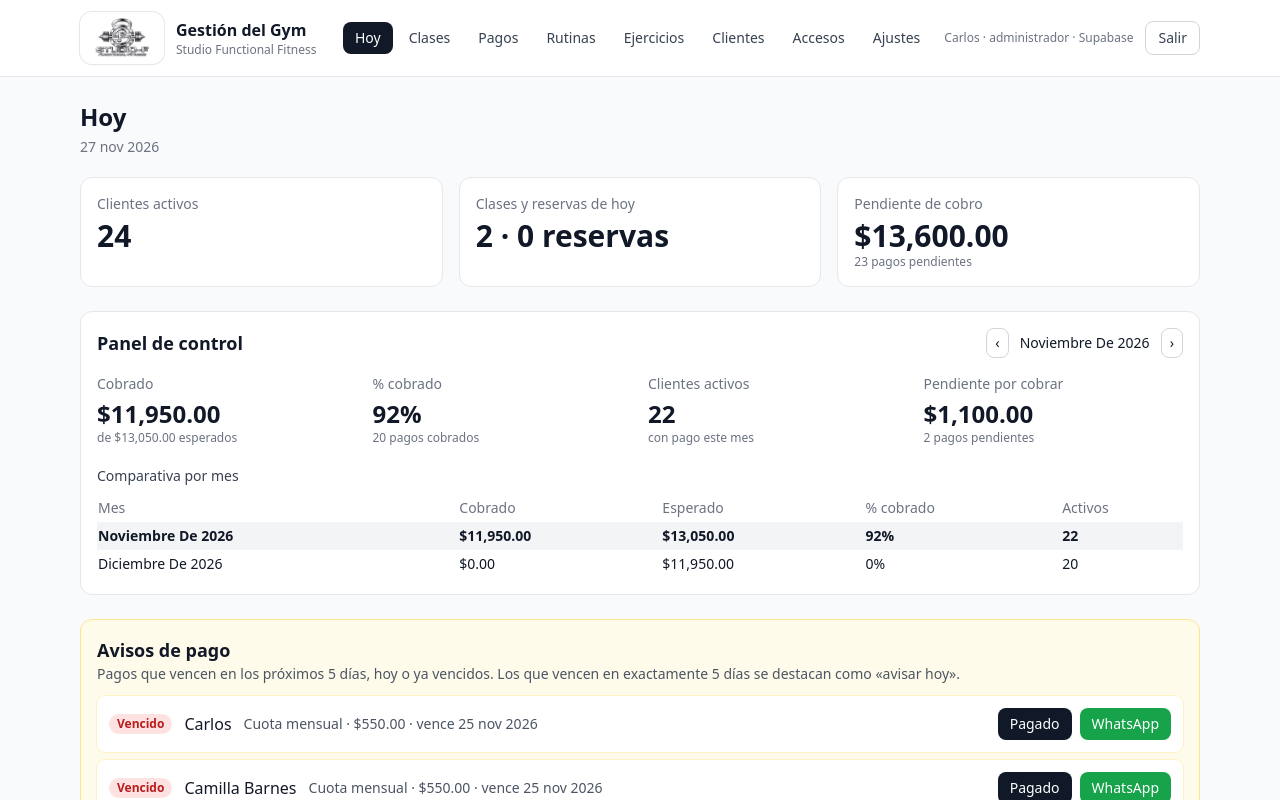
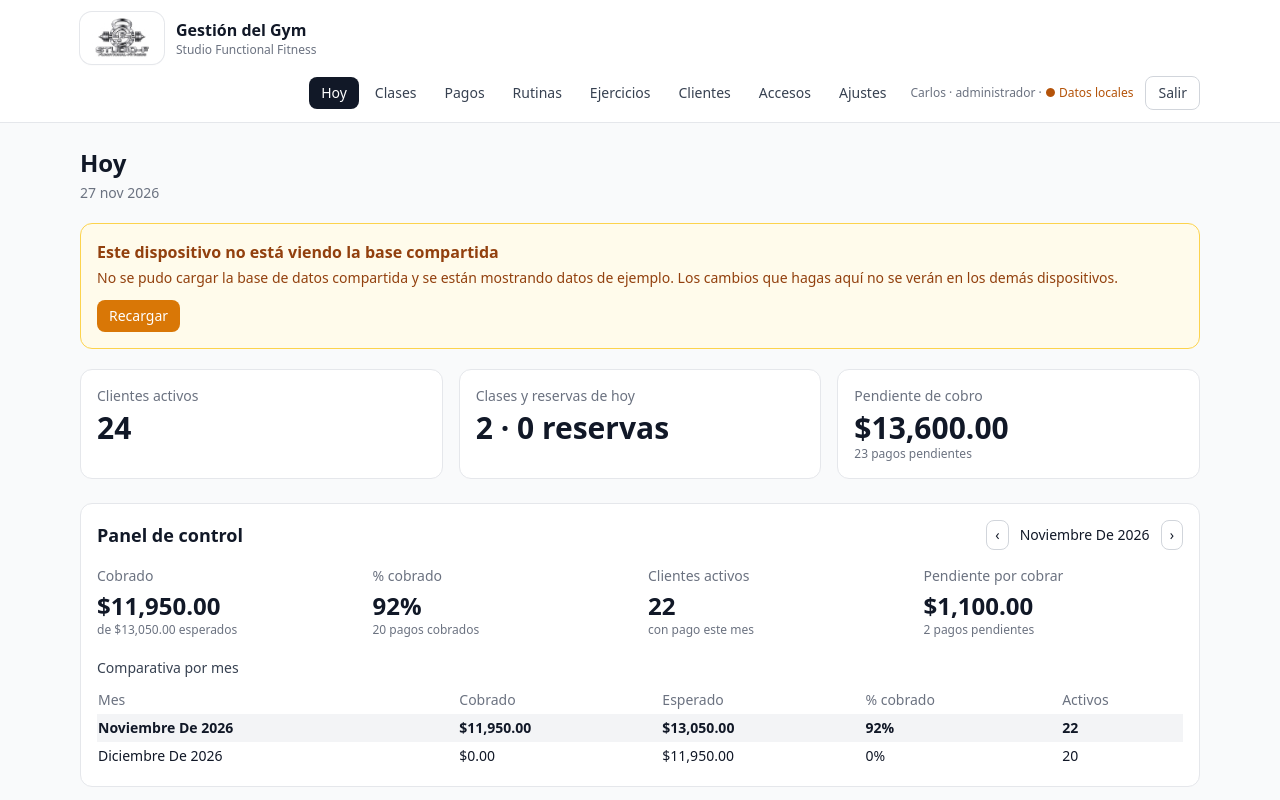
Before and after one commit to cdfm0911-coder/StudioF, a Next.js app: page / in a window 1280 px wide. Both pictures are taken after typing "Sample123" into the empty fields and a click on the button "Crear administrador y entrar". Shown: the top 800 px of the page. Built offline with nearby package versions, Linux system fonts and the light colour scheme; no server answers; the database is empty.

Commit message:
Indicador de base compartida: estado de sincronización en el encabezado y aviso en Hoy

```diff
--- a/app/page.tsx
+++ b/app/page.tsx
@@ -7,7 +7,7 @@ import { getSetting, useGym } from "@/lib/store";
 import { DEFAULT_WHATSAPP_TEMPLATE, formatMXN, formatDateEs, formatMonthEs, mercadopagoLinkKey, monthStats, monthsWithPayments, paymentStatus, PAYMENT_STATUS_LABEL, paymentWhatsAppUrl, shiftMonth, todayISO } from "@/lib/utils";
 
 export default function HoyPage() {
-  const { data, loading, currentUser, markPaid } = useGym();
+  const { data, loading, currentUser, markPaid, syncStatus } = useGym();
   const isAdmin = currentUser?.role === "administrador";
   const today = todayISO();
   const [month, setMonth] = useState(today.slice(0, 7));
@@ -39,6 +39,33 @@ export default function HoyPage() {
       <main className="mx-auto max-w-6xl px-4 py-6">
         <h1 className="text-2xl font-bold">Hoy</h1>
         <p className="mt-1 text-sm text-gray-500">{formatDateEs(today)}</p>
+
+        {(syncStatus.usingSeed || syncStatus.loadErrors.length > 0) && (
+          <div className="mt-5 rounded-xl border border-amber-300 bg-amber-50 p-4">
+            <p className="font-semibold text-amber-800">
+              {syncStatus.usingSeed || syncStatus.loadErrors.some((t) => t !== "settings")
+                ? "Este dispositivo no está viendo la base compartida"
+                : "Los ajustes no se están compartiendo en este dispositivo"}
+            </p>
+            <p className="mt-1 text-sm text-amber-800">
+              {syncStatus.usingSeed
+                ? "No se pudo cargar la base de datos compartida y se están mostrando datos de ejemplo. Los cambios que hagas aquí no se verán en los demás dispositivos."
+                : `No se pudieron cargar estas tablas: ${syncStatus.loadErrors.join(", ")}.`}
+            </p>
+            {syncStatus.loadErrors.includes("settings") && (
+              <p className="mt-1 text-sm text-amber-800">
+                Falta la tabla de ajustes: corre supabase/migration-settings.sql en el SQL Editor de Supabase para que
+                el mensaje de WhatsApp, el número del gimnasio y los links de Mercado Pago se compartan.
+              </p>
+            )}
+            <button
+              onClick={() => window.location.reload()}
+              className="mt-3 rounded-lg bg-amber-600 px-3 py-1.5 text-sm font-medium text-white hover:bg-amber-700"
+            >
+              Recargar
+            </button>
+          </div>
+        )}
 
         <div className="mt-5 grid gap-4 sm:grid-cols-3">
           <div className="rounded-xl border border-gray-200 bg-white p-4">
--- a/components/Header.tsx
+++ b/components/Header.tsx
@@ -27,10 +27,11 @@ const NAV_TRAINER = [
 const NAV_CLIENT = [{ href: "/portal", label: "Mi portal" }];
 
 export function Header() {
-  const { currentUser, logout, mode } = useGym();
+  const { currentUser, logout, mode, syncStatus } = useGym();
   const pathname = usePathname();
   const nav =
     currentUser?.role === "administrador" ? NAV_ADMIN : currentUser?.role === "entrenador" ? NAV_TRAINER : NAV_CLIENT;
+  const connected = mode === "supabase" && syncStatus.loadErrors.length === 0 && !syncStatus.usingSeed;
 
   return (
     <header className="sticky top-0 z-10 border-b border-gray-200 bg-white/95 backdrop-blur">
@@ -57,7 +58,10 @@ export function Header() {
             ))}
             <span className="ml-2 hidden text-xs text-gray-500 sm:inline">
               {currentUser.name} · {currentUser.role}
-              {mode === "demo" ? " · modo demo" : " · Supabase"}
+              {" · "}
+              <span className={connected ? "font-medium text-green-700" : "font-medium text-amber-700"}>
+                {connected ? "● Base compartida" : "● Datos locales"}
+              </span>
             </span>
             <button
               onClick={logout}
--- a/lib/store.tsx
+++ b/lib/store.tsx
@@ -37,6 +37,7 @@ interface GymContextValue {
   data: GymData;
   loading: boolean;
   mode: "supabase" | "demo";
+  syncStatus: { mode: "supabase" | "demo"; loadErrors: string[]; usingSeed: boolean };
   currentUser: AppUser | null;
   login: (username: string, pin: string) => string | null;
   logout: () => void;
@@ -219,6 +220,8 @@ function markManualCoach(notes: string): string {
 export function GymProvider({ children }: { children: React.ReactNode }) {
   const [data, setData] = useState<GymData>(() => clone(SEED_DATA));
   const [loading, setLoading] = useState(true);
+  const [loadErrors, setLoadErrors] = useState<string[]>([]);
+  const [usingSeed, setUsingSeed] = useState(false);
   const [currentUser, setCurrentUser] = useState<AppUser | null>(null);
   const mode: "supabase" | "demo" = hasSupabase ? "supabase" : "demo";
 
@@ -258,6 +261,7 @@ export function GymProvider({ children }: { children: React.ReactNode }) {
       }
       try {
         const loaded: Partial<GymData> = {};
+        const failed: string[] = [];
         for (const key of TABLES) {
           try {
             const { data: rows, error } = await sb.from(TABLE_NAME[key]).select("*").order("id");
@@ -267,12 +271,15 @@ export function GymProvider({ children }: { children: React.ReactNode }) {
             // Una tabla que aún no existe (p. ej. class_rules antes de correr la migración)
             // no debe tumbar toda la carga: se sigue con las demás.
             console.warn(`No se pudo cargar ${TABLE_NAME[key]}, se sigue sin esa tabla:`, tableError);
+            failed.push(TABLE_NAME[key]);
             loaded[key] = [] as never;
           }
         }
+        setLoadErrors(failed);
         // Si Supabase está vacío y es la primera vez, sembrar desde los datos iniciales
         const empty = (loaded.members as Member[] | undefined)?.length === 0;
         if (empty) {
+          setUsingSeed(true);
           setData(clone(SEED_DATA));
         } else {
           setData((prev) => ({ ...prev, ...(loaded as GymData) }));
@@ -689,6 +696,7 @@ export function GymProvider({ children }: { children: React.ReactNode }) {
       data: { ...data, classes: expandedClasses, classRules: rules, classRuleSkips: ruleSkips },
       loading,
       mode,
+      syncStatus: { mode, loadErrors, usingSeed },
       currentUser,
       login,
       logout,
```
